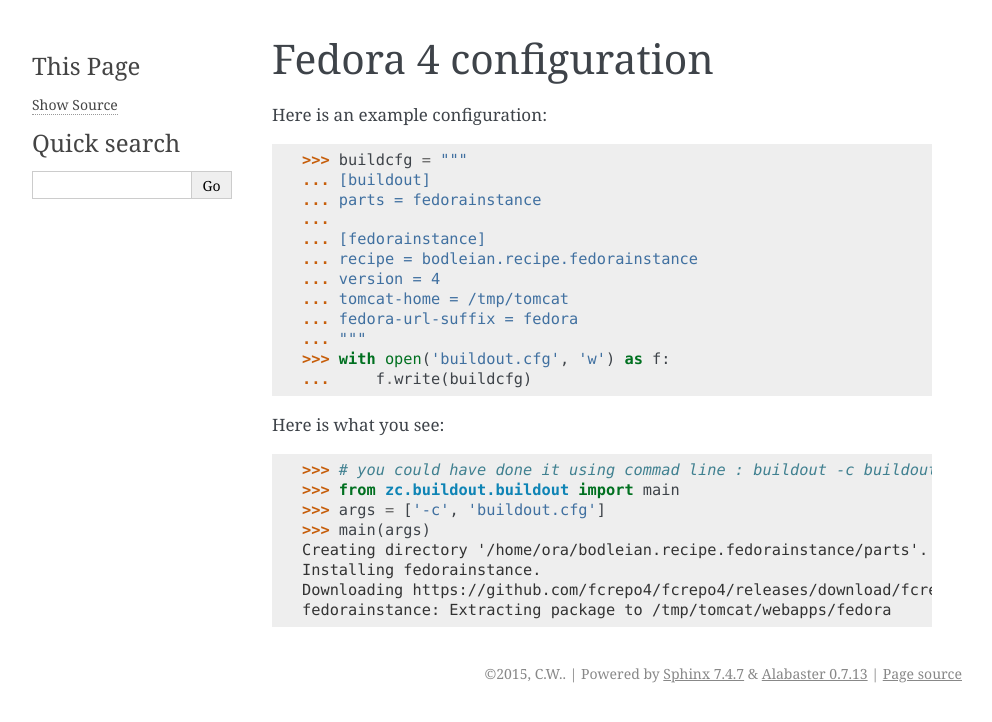
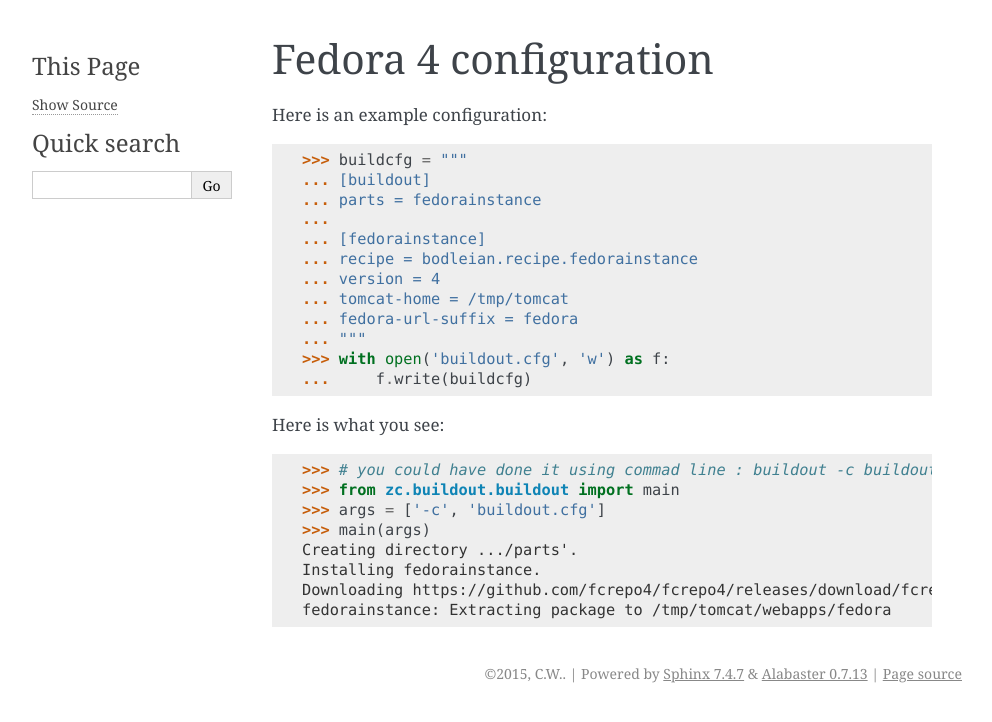
Before and after one commit to bodleian/bodleian.recipe.fedorainstance, a Sphinx documentation site: the page built from docs/source/fedora4.rst, in a window 1280 px wide. Shown: the top 722 px of the page, without its empty margins (148-1140 px from the left). Built offline with Sphinx 7.4.7, drawn with Linux system fonts in a browser that asks for light colours.

```diff
--- a/docs/source/fedora4.rst
+++ b/docs/source/fedora4.rst
@@ -38,8 +38,8 @@ Here is what you see::
     >>> # you could have done it using commad line : buildout -c buildout.cfg
     >>> from zc.buildout.buildout import main
     >>> args = ['-c', 'buildout.cfg']
-    >>> main(args)
-    Creating directory '/home/ora/bodleian.recipe.fedorainstance/parts'.
+    >>> main(args) # doctest: +ELLIPSIS
+    Creating directory .../parts'.
     Installing fedorainstance.
     Downloading https://github.com/fcrepo4/fcrepo4/releases/download/fcrepo-4.2.0/fcrepo-webapp-4.2.0.war
     fedorainstance: Extracting package to /tmp/tomcat/webapps/fedora
```
